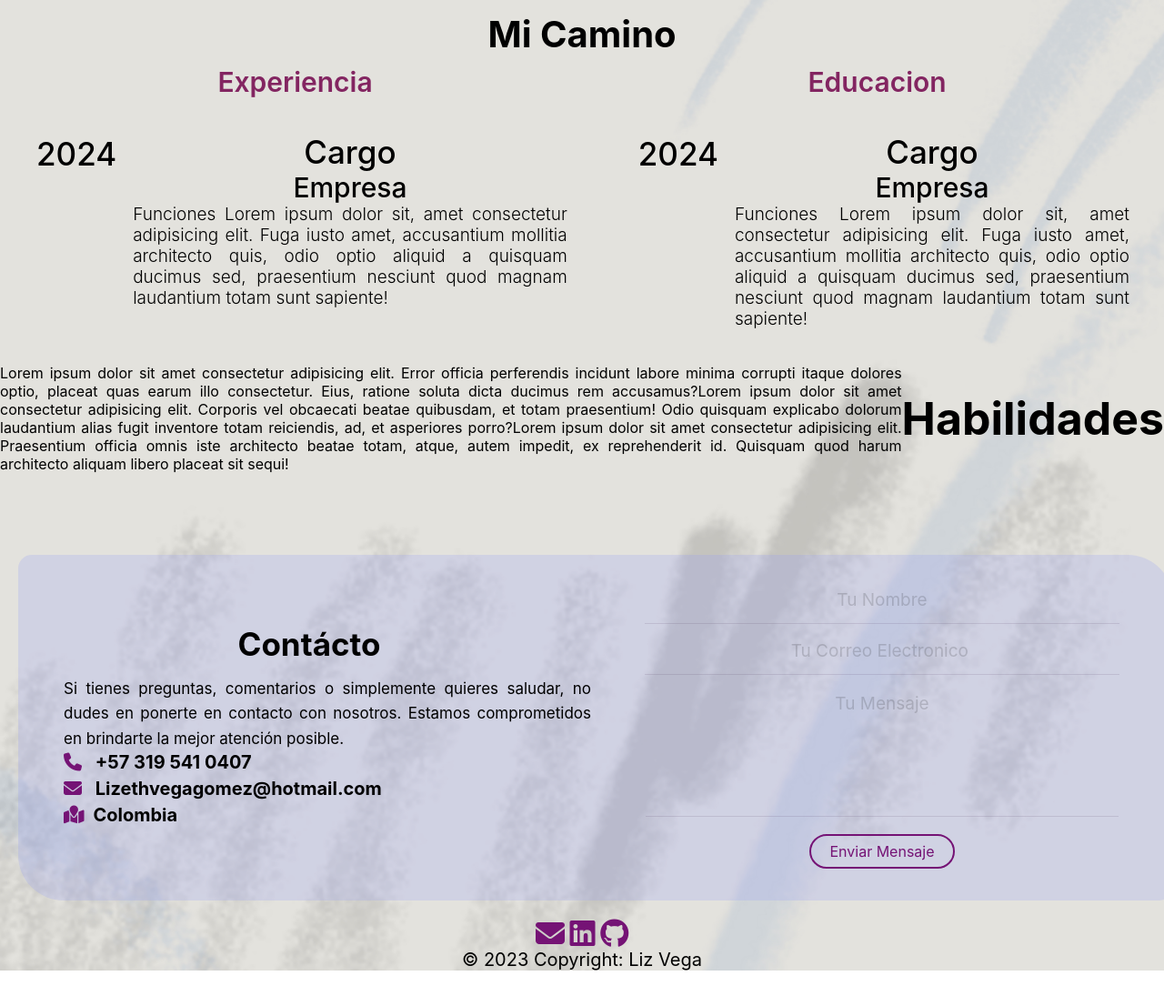
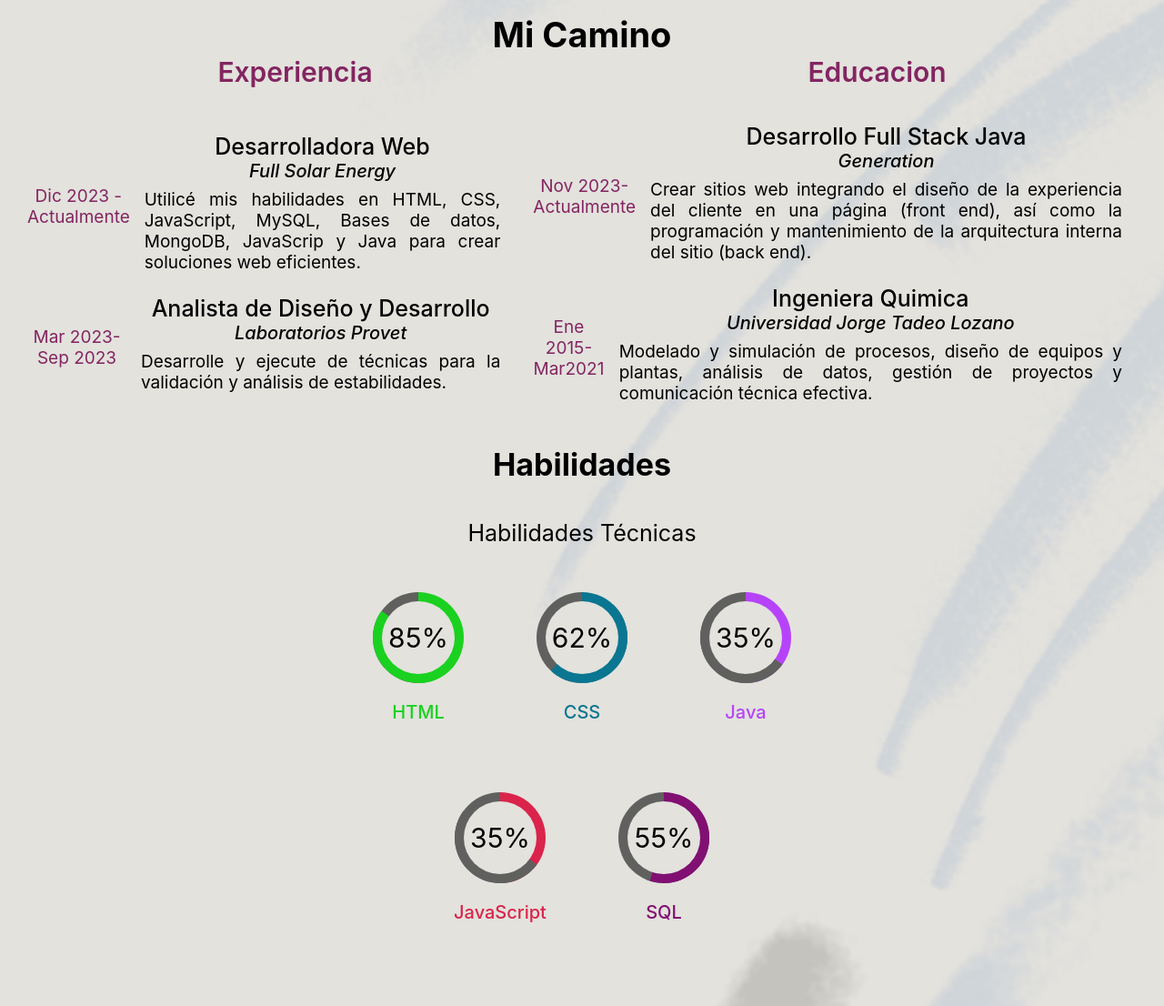
Before and after one commit to lizvega1993/webPersonal, a plain HTML site: page Index.html in a window 1280 px wide. Shown: the part 1694-2800 px from the top of the page at 91% size. Before the commit the page ends 2761 px from the top, so only its background shows below. Drawn offline with Linux system fonts and the light colour scheme; a web font is replaced by a local one.

Commit message:
Presentacion 1

```diff
--- a/Index.html
+++ b/Index.html
@@ -16,9 +16,10 @@
     <title>Liz Vega</title>
 </head>
 <body background="img/Fondo-02.jpg">
+    <div class="containerHeader">
 
         <!--Creacion de barra de navegacion-->
-    <header class="container">
+        <header class="containernav">
             <nav class="headerNav">
                 <h1>Liz Vega</h1>
                 <ul class="navUl">
@@ -31,9 +32,10 @@
             </nav>
         </header>
         <main>
+    </div>
 
         <!--Introduccion y presentacion-->
-        <section id="inicio" class="mainContainer">
+        <section id="sobreMi" class="mainContainer">
 
             <div class="sectionDiv">
                 <h2>Desarrolladora </h2>
@@ -42,15 +44,15 @@
                 <p>Aquí encontrarás una colección de mi trabajo y experiencias en el desarrollo web y programación, reflejando mi pasión por desarrollo web.</p>
                 <p>  Explora con confianza y descubre el viaje creativo y profesional que he recorrido.</p>
                 <p> ¡Espero que encuentres inspiración y disfrutes de lo que ves!</p>
-                <button download="documentos/CV Lizeth Vega Gomez.pdf" >Descarga CV</button>
-                <button onclick="Contacto()">Contacto</button>
+                <a class="button" href="documentos/CV Lizeth Vega Gomez.pdf" download="CV Liz Vega" title="Descarga CV">Descarga CV</a>
+                <a class="button" href="#contacto">Contacto</a>
             </div>
             <div class="sectionDiv2">
                 <img src="img/perfil.png">
 
             </div>
         </section>
-        <section id="sobreMi" class="sobreMi">
+        <section  class="sobreMi">
             <h2>Sobre Mí</h2>
             <div class="sectionSobreMi">
 
@@ -86,7 +88,7 @@
             <script src="app.js"></script>
         </section>
         <!--resumen-->
-        <section id="resumen" >
+        <section id="resumen" class="Container'Caract">
             <h4>Mi Camino</h4>
                 <div class="containerResumen">
                     <p>Experiencia</p>
@@ -94,21 +96,55 @@
                 </div>
             <article class="arti-container">
             <div class="div-container">
-                        <div class="div-experiencia1">
-                        <p class="experienciaAño"> 2024</p>
+                <div class="div-caract1">
+                    <p class="experienciaAño"> Dic 2023 - Actualmente</p>
                     <ul>
-                            <li class="Cargo">Cargo</li>
-                            <li class="empresa">Empresa</li>
-                            <li class="funciones">Funciones Lorem ipsum dolor sit, amet consectetur adipisicing elit. Fuga iusto amet, accusantium mollitia architecto quis, odio optio aliquid a quisquam ducimus sed, praesentium nesciunt quod magnam laudantium totam sunt sapiente!</li>
+                        <li class="Cargo">Desarrolladora Web</li>
+                        <li class="empresa">Full Solar Energy</li>
+                        <li >
+                            <ul class="funciones">
+                                <li>Utilicé mis habilidades en HTML, CSS, JavaScript, MySQL, Bases de datos, MongoDB, JavaScrip y Java para crear soluciones web eficientes.</li>
+                            </ul>
+                        </li>
                     </ul>
                 </div>
+                <div class="div-caract1">
+                    <p class="experienciaAño"> Mar 2023- Sep 2023</p>
+                    <ul>
+                        <li class="Cargo">Analista de Diseño y Desarrollo</li>
+                        <li class="empresa">Laboratorios Provet</li>
+                        <li >
+                            <ul class="funciones">
+                                <li>Desarrolle y ejecute de técnicas para la validación y análisis de estabilidades.</li>
+                            </ul>
+                        </li>
+                    </ul>
+                </div>
+            </div>
+            <!--Apartado para Educacion-->
             <div class="div-container">
-                    <div class="div-experiencia1">
-                        <p class="experienciaAño"> 2024</p>
+                <div class="div-caract1">
+                    <p class="experienciaAño"> Nov 2023- Actualmente</p>
                     <ul>
-                            <li class="Cargo">Cargo</li>
-                            <li class="empresa">Empresa</li>
-                            <li class="funciones">Funciones Lorem ipsum dolor sit, amet consectetur adipisicing elit. Fuga iusto amet, accusantium mollitia architecto quis, odio optio aliquid a quisquam ducimus sed, praesentium nesciunt quod magnam laudantium totam sunt sapiente!</li>
+                        <li class="Cargo">Desarrollo Full Stack Java</li>
+                        <li class="empresa">Generation</li>
+                        <li >
+                            <ul class="funciones">
+                                <li>Crear sitios web integrando el diseño de la experiencia del cliente en una página (front end), así como la programación y mantenimiento de la arquitectura interna del sitio (back end).</li>
+                            </ul>
+                        </li>
+                    </ul>
+                </div>
+                <div class="div-caract1">
+                    <p class="experienciaAño"> Ene 2015- Mar2021</p>
+                    <ul>
+                        <li class="Cargo">Ingeniera Quimica</li>
+                        <li class="empresa">Universidad Jorge Tadeo Lozano</li>
+                        <li >
+                            <ul class="funciones">
+                                <li>Modelado y simulación de procesos, diseño de equipos y plantas, análisis de datos, gestión de proyectos y comunicación técnica efectiva.</li>
+                            </ul>
+                        </li>
                     </ul>
                 </div>
             </div>
@@ -116,17 +152,64 @@
         </section>
         <!--Habilidades-->
         <section id="habilidades" class="habilidades">
-            <p>Lorem ipsum dolor sit amet consectetur adipisicing elit. Error officia perferendis incidunt labore minima corrupti itaque dolores optio, placeat quas earum illo consectetur. Eius, ratione soluta dicta ducimus rem accusamus?Lorem ipsum dolor sit amet consectetur adipisicing elit. Corporis vel obcaecati beatae quibusdam, et totam praesentium! Odio quisquam explicabo dolorum laudantium alias fugit inventore totam reiciendis, ad, et asperiores porro?Lorem ipsum dolor sit amet consectetur adipisicing elit. Praesentium officia omnis iste architecto beatae totam, atque, autem impedit, ex reprehenderit id. Quisquam quod harum architecto aliquam libero placeat sit sequi!</p>
+            <div>
                 <h5>Habilidades</h5>
+                <p>Habilidades Técnicas</p>
+            </div>
+            <div class="containerHabilidades">
+                <div class="progress" style="--i:85;--clr:#1ad120;">
+                    <h3>85<span>%</span></h3>
+                    <h4>HTML</h4>
+                </div>
+                <div class="progress" style="--i:62;--clr:#0a7691;">
+                    <h3>62<span>%</span></h3>
+                    <h4>CSS</h4>
+                </div>
+                <div class="progress less" style="--i:35;--clr:#b643f9;">
+                    <h3>35<span>%</span></h3>
+                    <h4>Java</h4>
+                </div>
+            </div>
+            <div class="containerHabilidades">
+                <div class="progress less" style="--i:35;--clr:#da244b;">
+                    <h3>35<span>%</span></h3>
+                    <h4>JavaScript</h4>
+                </div>
+                <div class="progress" style="--i:55;--clr:#811072;">
+                    <h3>55<span>%</span></h3>
+                    <h4>SQL</h4>
+                </div>
+            </div>
+            <div class="habilidadesDiv">
+                <p>Habilidades Personales</p>
+            </div>
+            <div class="containerHabilidades">
+                <div class="progress" style="--i:85;--clr:#1ad120;">
+                    <h3>90<span>%</span></h3>
+                    <h4>liderazgo</h4>
+                </div>
+                <div class="progress" style="--i:62;--clr:#0a7691;">
+                    <h3>82<span>%</span></h3>
+                    <h4>Trabajo en Equipo</h4>
+                </div>
+                <div class="progress" style="--i:35;--clr:#b643f9;">
+                    <h3>79<span>%</span></h3>
+                    <h4>Orientacion al Resultado</h4>
+                </div>
+                <div class="progress" style="--i:55;--clr:#181081;">
+                    <h3>85<span>%</span></h3>
+                    <h4>Planeación Estrátegica</h4>
+                </div>
+            </div>
         </section>
         <section id="contacto">
             <div class="container-form">
                 <div class="info-form">
                     <h6>Contácto</h6>
                     <p>Si tienes preguntas, comentarios o simplemente quieres saludar, no dudes en ponerte en contacto con nosotros. Estamos comprometidos en brindarte la mejor atención posible.</p>
-                    <a href="#"><i class="fa fa-phone"></i> +57 319 541 0407</a>
-                    <a href="#"><i class="fa fa-envelope"></i> Lizethvegagomez@hotmail.com</a>
-                    <a href="#"><i class="fa fa-map-marked"></i>Colombia</a>
+                    <a href="tel:+573195410407"><i class="fa fa-phone"></i> +57 319 541 0407</a>
+                    <a href="mailto:lizethvegagomez@hotmail.com"><i class="fa fa-envelope"></i> Lizethvegagomez@hotmail.com</a>
+                    <a href="tel:+573195410407"><i class="fa fa-map-marked"></i>Colombia</a>
                 </div>
                 <div class="formato">
                     <form class="form-input" action="https://formsubmit.co/lizethvegagomez@hotmail.com" method="POST" target="_blank" autocomplete="off">
@@ -138,40 +221,18 @@
                     </div>
     </main>
     <!--Contacto-->
-    <footer>
-        <footer class="text-center bg-body-tertiary">
+    <footeer>
             <!-- Grid container -->
             <div class="container pt-4">
               <!-- Section: Social media -->
               <section class="mb-4">
-                <!-- Instagram -->
-                <a
-                  data-mdb-ripple-init
-                  class="btn btn-link btn-floating btn-lg text-body m-1"
-                  href="#!"
-                  role="button"
-                  data-mdb-ripple-color="dark"
-                  ><i class="fa-solid fa-envelope"></i
-                ></a>
+                <!-- Correo -->
+                <a href="mailto:lizethvegagomez@hotmail.com" target="_blank"><i class="fa-solid fa-envelope"></i></a>
+                <!-- Linkedin -->
+                <a href="https://www.linkedin.com/in/lizethvegag/" target="_blank"><i class="fab fa-linkedin"></i></a>
 
-                <!-- Linkedin -->
-                <a
-                  data-mdb-ripple-init
-                  class="btn btn-link btn-floating btn-lg text-body m-1"
-                  href="#!"
-                  role="button"
-                  data-mdb-ripple-color="dark"
-                  ><i class="fab fa-linkedin"></i
-                ></a>
                 <!-- Github -->
-                <a
-                  data-mdb-ripple-init
-                  class="btn btn-link btn-floating btn-lg text-body m-1"
-                  href="#!"
-                  role="button"
-                  data-mdb-ripple-color="dark"
-                  ><i class="fab fa-github"></i
-                ></a>
+                <a href="https://github.com/lizvega1993" target="_blank"><i class="fab fa-github"></i></a>
               </section>
               <!-- Section: Social media -->
             </div>
@@ -182,8 +243,7 @@
               <a class="text-body">Liz Vega</a>
             </div>
             <!-- Copyright -->
-          </footer>
-        </footer>
-        <script src="script.js"></script>
+    </footeer>
+
     </body>
     </html>
--- a/app.js
+++ b/app.js
@@ -1,6 +1,3 @@
- function contacto(){
-
- };
 let imagenes = [
     {
         "url": "img/Carrusel-01.png",
--- a/css/estilos.css
+++ b/css/estilos.css
@@ -8,36 +8,45 @@
     background-size: cover;
     background-position:right top;
 }
+.headerNav a{
+    text-decoration: none;
+}
 .headerNav{
     display: flex;
     align-items: center;
     justify-content: space-between;
-    font-family: "single day";
-    font-size: 25px;
     position:fixed;
+    left: 0;
+    top: 0;
+    width: 100%;
+    background-color: #5e17eb67;
 }
 
+
 .headerNav h1{
-    padding-left: 80px;
-    justify-content: start;
+    font-size: 60px;
+    width: 100%;
+    margin: 0% 5% ;
+    display: flex;
+    font-family: "single day";
+
 
 }
 .navUl{
-
+    padding-right: 2%;
     justify-content:right;
-    position:fixed;
     top:0;
     width:90%;
-
+    border-radius: 5px;
 }
 .headerNav ul{
-    margin: 20px;
     display: flex;
     list-style: none;
     color: black;
     gap:20px;
     font-size: 15px;
     font-family: CerebriSans-Regular,-apple-system,system-ui,Roboto,sans-serif;
+
 }
 .headerNav a{
     text-decoration: none;
@@ -55,27 +64,26 @@
     justify-content: space-around;
     font-family: CerebriSans-Regular,-apple-system,system-ui,Roboto,sans-serif;
     gap: 100px;
-    padding: 20px;
+    padding-top: 70px;
     margin-top: 10px;
 }
 
 .sectionDiv h2{
-    padding: 50px;
     font-size: 70px;
     color:#751375;
 }
 .sectionDiv span{
     font-family: "Rubik Doodle Shadow";
-    font-size: 80px;
+    font-size: 70px;
     color: #751375;
 }
 .sectionDiv p{
     margin-left: 50px;
     padding-left: 20px;
-    font-size: 18px;
+    font-size: 15px;
     text-align:justify;
 }
-.sectionDiv button{
+.sectionDiv .button{
     margin: 10px ;
     background-color: transparent;
     border-radius: 100px;
@@ -95,17 +103,17 @@
     gap: 100px;
     border: 2px solid #751375;
 }
-.sectionDiv button:hover{
+.sectionDiv .button:hover{
     background: #751375;
     color: white;
 }
 .sectionDiv2 img{
-    width: 90%;
-    border-top-left-radius: 90px;
-    border-top-right-radius: 90px;
-    border-bottom-left-radius: 90px;
-    border-bottom-right-radius: 90px;
-
+    width: 100%;
+    border-top-left-radius: 100px;
+    border-top-right-radius: 160px;
+    border-bottom-left-radius: 160px;
+    border-bottom-right-radius: 100px;
+    background-color: #75137546;
 }
 /*--------------------------------Estilo sobre mi---------------------------*/
 .sobreMi{
@@ -116,7 +124,7 @@
     font-family: CerebriSans-Regular,-apple-system,system-ui,Roboto,sans-serif;
 }
 .sobreMi h2{
-    margin: 20px;
+    margin: 45px;
     text-align: center;
     justify-content: space-around;
     font-weight: 700;
@@ -135,7 +143,7 @@
 /*------------------------------------------------Estilo del carrusel de imagenes------------------------*/
 .mainProyec h3{
     font-family: CerebriSans-Regular,-apple-system,system-ui,Roboto,sans-serif;
-    font-size: 35px;
+    font-size: 40px;
     margin: 10px;
     color: #751375;
 }
@@ -237,97 +245,142 @@
 #resumen{
     font-family: CerebriSans-Regular,-apple-system,system-ui,Roboto,sans-serif;
 }
-
-h4{
+ h4{
     text-align: center;
-    font-size: 40px;
+    font-size: 38px;
     margin-top: 20px;
-    padding: 10px;
-  }
-  .containerResumen{
+    font-weight: bold;
+}
+.containerResumen{
     display: flex;
     justify-content: space-around;
     align-items: center;
     font-size: 30px;
     font-weight: 600;
     color: #832561;
-  }
-
+}
   .arti-container{
-    display: flex;
-    justify-content: center;
-    align-items: center;
-    gap: 10px;
-  }
-
-  .div-container{
+    margin: 20px;
     display: flex;
     justify-content: space-between;
+    align-items: center;
   }
-  .div-experiencia {
+  .div-container{
     padding: 10px;
   }
-  .div-experiencia1 .experienciaAño{
-    margin: 10px;
-    justify-items: center;
-    font-size: 35px;
-    font-weight: 500;
-  }
-
-  .div-experiencia1 {
+  .div-caract1 {
     display: flex;
-    border-radius:15px 50px;
-    padding-top: 30px;
-    color: black;
-    font-weight: 300;
-    font-size: 27px;
-    list-style: none;
-    justify-content: center;
+    align-items: center;
     font-size: 19px;
-    margin: 20px;
-    padding: 10px;
 }
-   .div-experiencia1 ul{
+.div-caract1 ul{
     margin: 8px;
     list-style: none;
-    gap: 65px;
     margin-left: 8px;
 }
+.experienciaAño{
+    color: #832561;
+}
 .Cargo{
-    font-size: 35px;
+    font-size: 25px;
     font-weight:500;
 
 }
 .empresa{
-    font-size: 30px ;
+    font-size: 20px ;
     font-weight: 490;
+    font-style: italic;
 }
-.funciones{
+.funciones li{
     text-align:justify;
 }
-  .div-educacion{
-    padding: 10px;
-    display: flex;
-    align-items: center;
-    justify-content: center;
-    font-size: 18px;
-  }
-  .div-educacion1 ul{
-    list-style: none;
-    gap: 15px;
-    margin-left: 8px;
-  }
 /*------------------------------------------------Estilo de habilidades---------------------------------------------------------*/
 .habilidades{
-    display: flex;
+
+    justify-content: center;
     align-items: center;
     font-family: CerebriSans-Regular,-apple-system,system-ui,Roboto,sans-serif;
 }
 .habilidades h5{
-    font-size: 50px;
+    font-size: 34px;
 }
 .habilidades p{
-    text-align:justify;
+    margin-bottom: 30px;
+    padding-top:40px ;
+    padding-bottom:  20px;
+    font-size: 25px;
+}
+.habilidadesDiv{
+    font-size: 25px;
+}
+.containerHabilidades{
+    display: flex;
+    position: relative;
+    justify-content: center;
+    align-items: center;
+    flex-wrap: wrap;
+    gap: 80px;
+    margin-bottom: 120px;
+    font-family: CerebriSans-Regular,-apple-system,system-ui,Roboto,sans-serif;
+
+}
+.containerHabilidades .progress{
+    position: relative;
+    width: 100px;
+    height: 100px;
+    border-radius: 50%;
+    background: #444444d2 linear-gradient(to right, transparent 50%, var(--clr) 0);
+}
+.containerHabilidades .progress h3{
+    position: absolute;
+    top: 50%;
+    left: 50%;
+    transform: translate(-50%,-50%);
+    font-size: 30px;
+    z-index: 1;
+    font-weight: 400;
+}
+
+.containerHabilidades .progress h3 span{
+    font-size: 30px;
+    font-weight: 400;
+}
+.containerHabilidades .progress h4{
+    display: flex;
+    position: absolute;
+    font-size: 20px;
+    left: 50%;
+    transform: translateX(-50%);
+    z-index: 1;
+    font-weight: 500;
+    color: var(--clr);
+}
+.containerHabilidades .progress::before{
+    content: '';
+    display: block;
+    height: 100%;
+    margin-left: 50%;
+    transform-origin: left;
+    border-radius: 0 100% 100% 0/50%;
+}
+.containerHabilidades .progress::after{
+    content: '';
+    position: absolute;
+    inset: 10px;
+    border-radius: 50%;
+    background-color: #E3E2DD;
+}
+.containerHabilidades .progress::before{
+    background: var(--clr);
+    transform: rotate(calc((var(--i) - 50) * 0.01turn));
+}
+/*---para valores de menor del 50%--*/
+.containerHabilidades .progress.less::before{
+    background:  #60605F;
+    transform: rotate(calc((var(--i) - 0) * 0.01turn));
+}
+.container2{
+    margin-bottom: 150px;
 }
 /*------------------------------------------------Estilo de contactenos---------------------------------------------------------*/
 .container-form {
@@ -449,7 +502,6 @@ footer{
     font-size: 20px;
 }
 footer i{
-font-size:xx-large;
     display: flex;
     justify-content: space-between;
     color: #751375;
```
Lines whose indentation alone changed are shown as unchanged.
